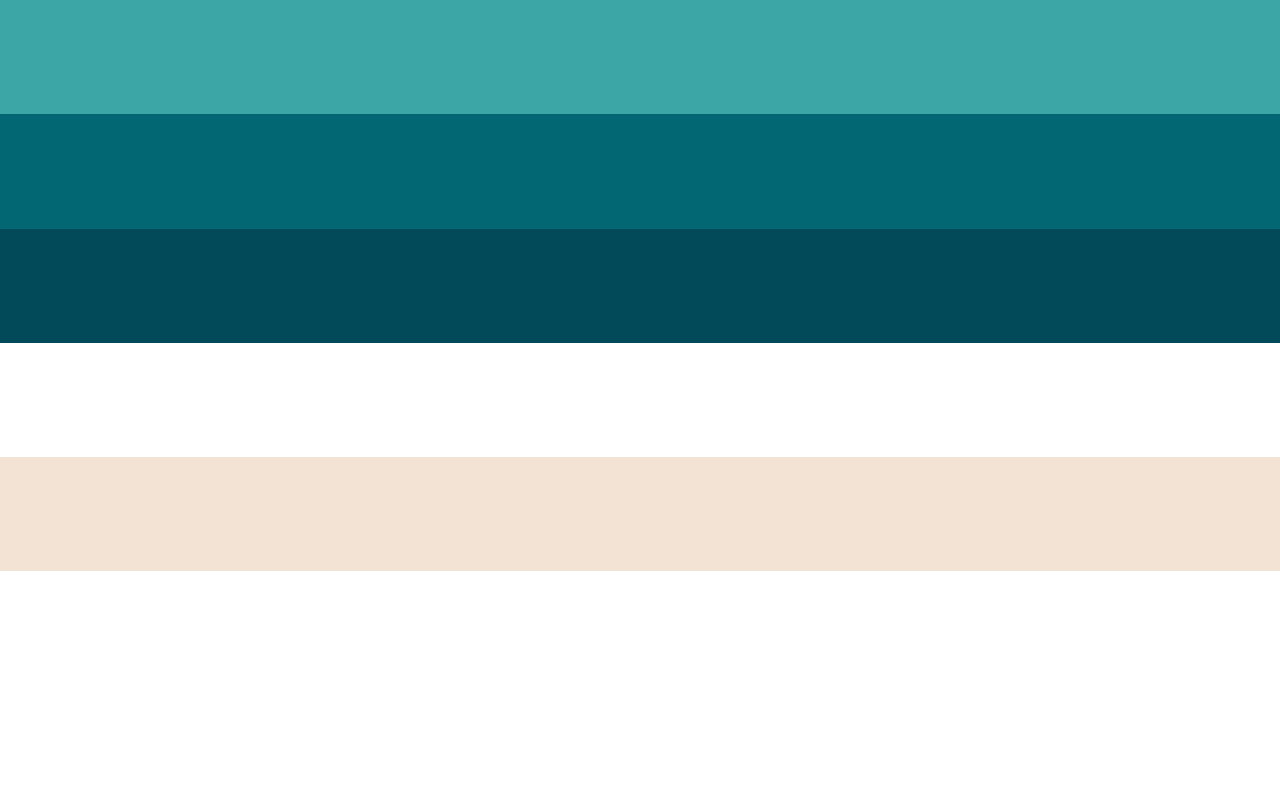
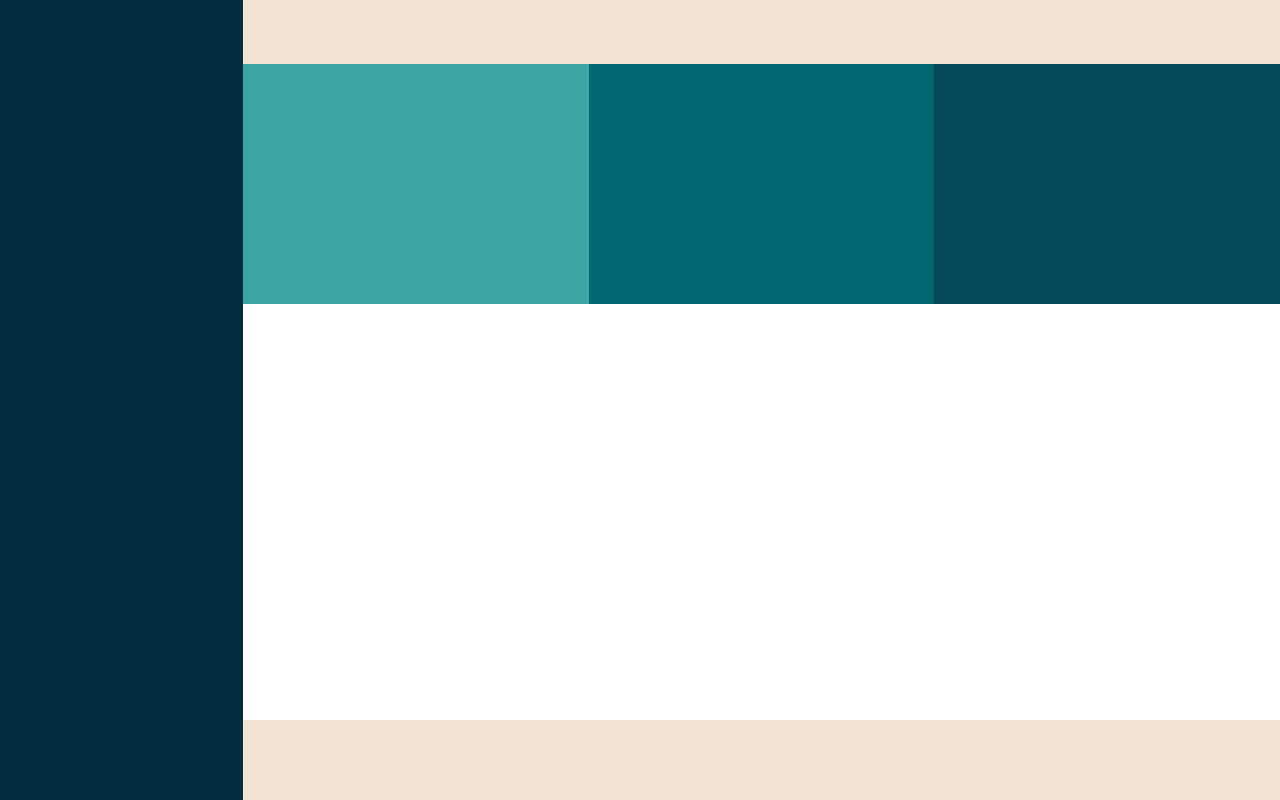
Before and after one commit to eljoa008/Online-scams, a plain HTML site: page index.html in a window 1280 px wide. Drawn offline with Linux system fonts and the light colour scheme.

Commit message:
angret
plan b, tilbake til start

```diff
--- a/style.css
+++ b/style.css
@@ -4,14 +4,13 @@ body, html{
 body{
   margin: 0;
   display: grid;
-  grid-template-columns: 100%;
-  grid-template-rows: repeat(auto, 5);
+  grid-template-columns: auto 27% 27% 27%;
+  grid-template-rows: 8% 30% auto 10%;
   grid-template-areas:
- "boks1"
- "boks2"
- "boks3"
- "main"
- "footer"
+  "sidebar header header header"
+  "sidebar boks1 boks2 boks3"
+  "sidebar main main main"
+  "sidebar footer footer footer";
 }
 aside{
   grid-area: sidebar;
@@ -41,16 +40,3 @@ footer{
   grid-area: footer;
   background-color: #F2E3D5;
 }
-@media only screen and (min-width 768px) {
-  body {
-    margin: 0;
-    display: grid;
-    grid-template-columns: auto 27% 27% 27%;
-    grid-template-rows: 8% 30% auto 10%;
-    grid-template-areas:
-    "sidebar header header header"
-    "sidebar boks1 boks2 boks3"
-    "sidebar main main main"
-    "sidebar footer footer footer";
-  }
-}
```
